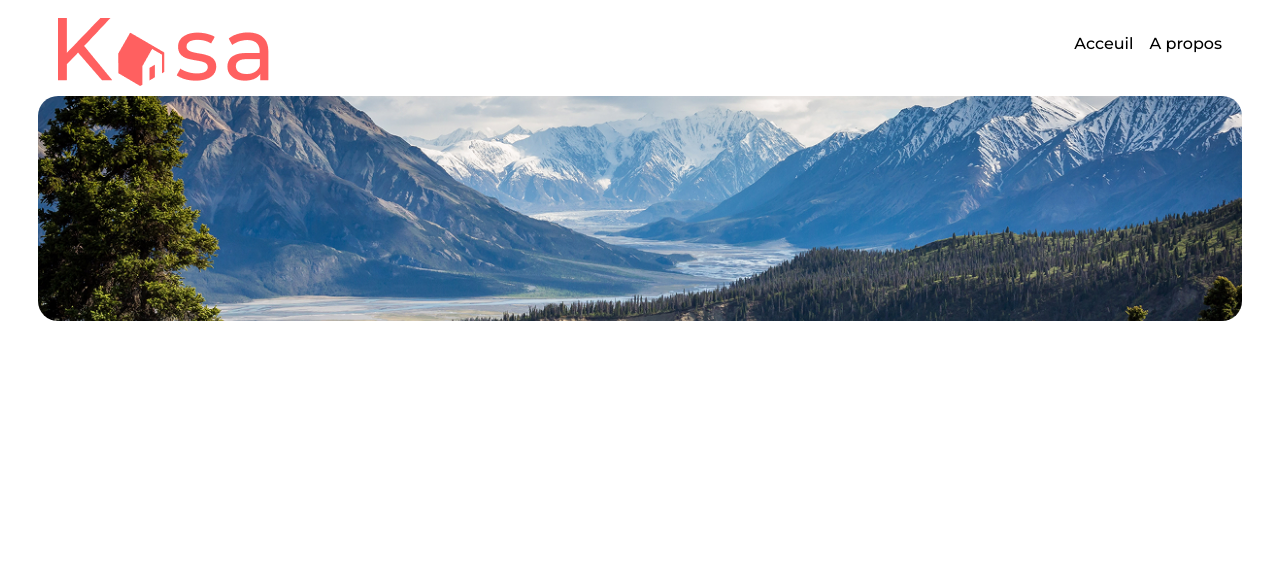
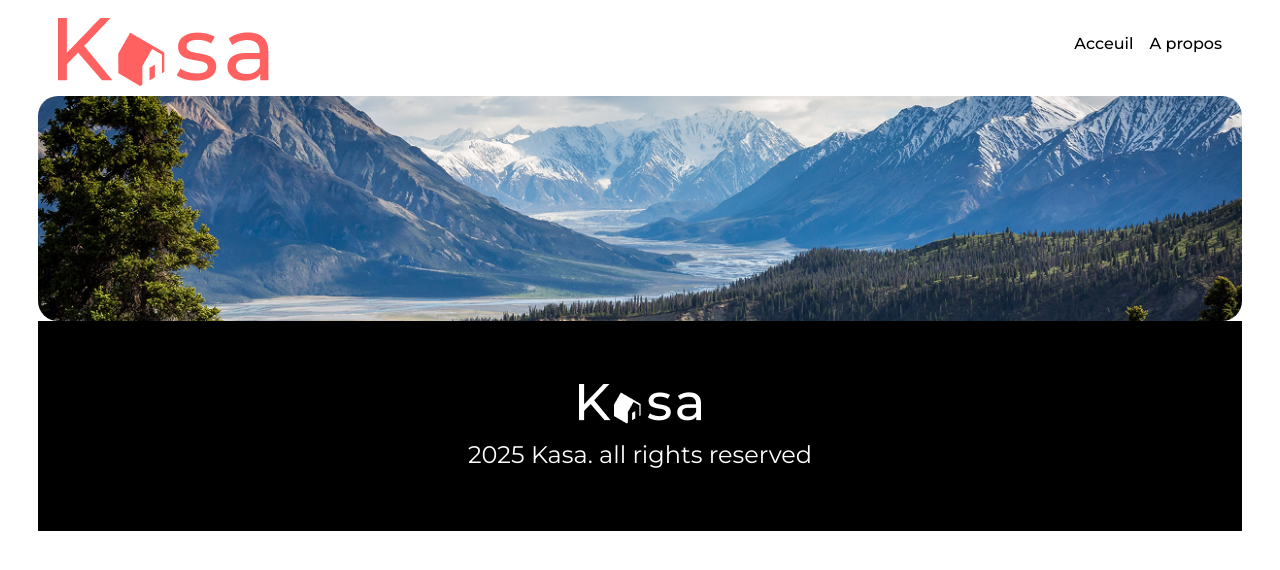
Before and after one commit to ChafaaDev/Kasa, a React (Vite) app in the folder my-react-app/: page /Apropos in a window 1280 px wide. Shown: the top 570 px of the page. Built offline with nearby package versions, Linux system fonts and the light colour scheme.

Commit message:
Footer incorporated and styled

```diff
--- a/my-react-app/src/App.jsx
+++ b/my-react-app/src/App.jsx
@@ -16,7 +16,7 @@ function App() {
         <Route path="/" element={<Home />}/>
         <Route path='/Apropos' element={<About />}/>
       </Routes>
-
+     <Footer />
     </Router>
 
     </>
--- a/my-react-app/src/components/Footer/index.jsx
+++ b/my-react-app/src/components/Footer/index.jsx
@@ -1,8 +1,11 @@
+import logoFooter from '../../assets/logoFooter.png'
+import '../../styles/Footer.scss'
 function Footer(){
+
     return(
-            <footer>
-                <img src="" alt="" />
-                <span>{new Date().getFullYear()} Kasa. all rights reserved</span>
+            <footer className="kasa-footer">
+                <img src={logoFooter} alt="logo-Kasa" />
+                <span className='copy-text'>{new Date().getFullYear()} Kasa. all rights reserved</span>
             </footer>
     )
 }
--- /dev/null
+++ b/my-react-app/src/styles/Footer.scss
@@ -0,0 +1,19 @@
+
+.kasa-footer{
+    height: 210px;
+    display: flex;
+    flex-direction: column;
+    align-items: center;
+    justify-content: center;
+    gap: 1em;
+    background-color: #000000;
+    width: 100%;
+
+    img{
+        height: 40px;
+    }
+    .copy-text{
+        font-size: 24px;
+        color: #fff;
+    }
+}
--- a/my-react-app/src/styles/Home.scss
+++ b/my-react-app/src/styles/Home.scss
@@ -38,8 +38,8 @@ $lightBackgroundColor:#F6F6F6;
     background-color: $lightBackgroundColor;
     border-radius: 10px;
     .gallery-item{
-      height: 340px;
-      width: 340px;
+      height: 400px;
+      width: 400px;
       border-radius: 10px;
       position: relative;
       img{
```
Also changed, not shown: my-react-app/src/assets/logoFooter.png (added).
